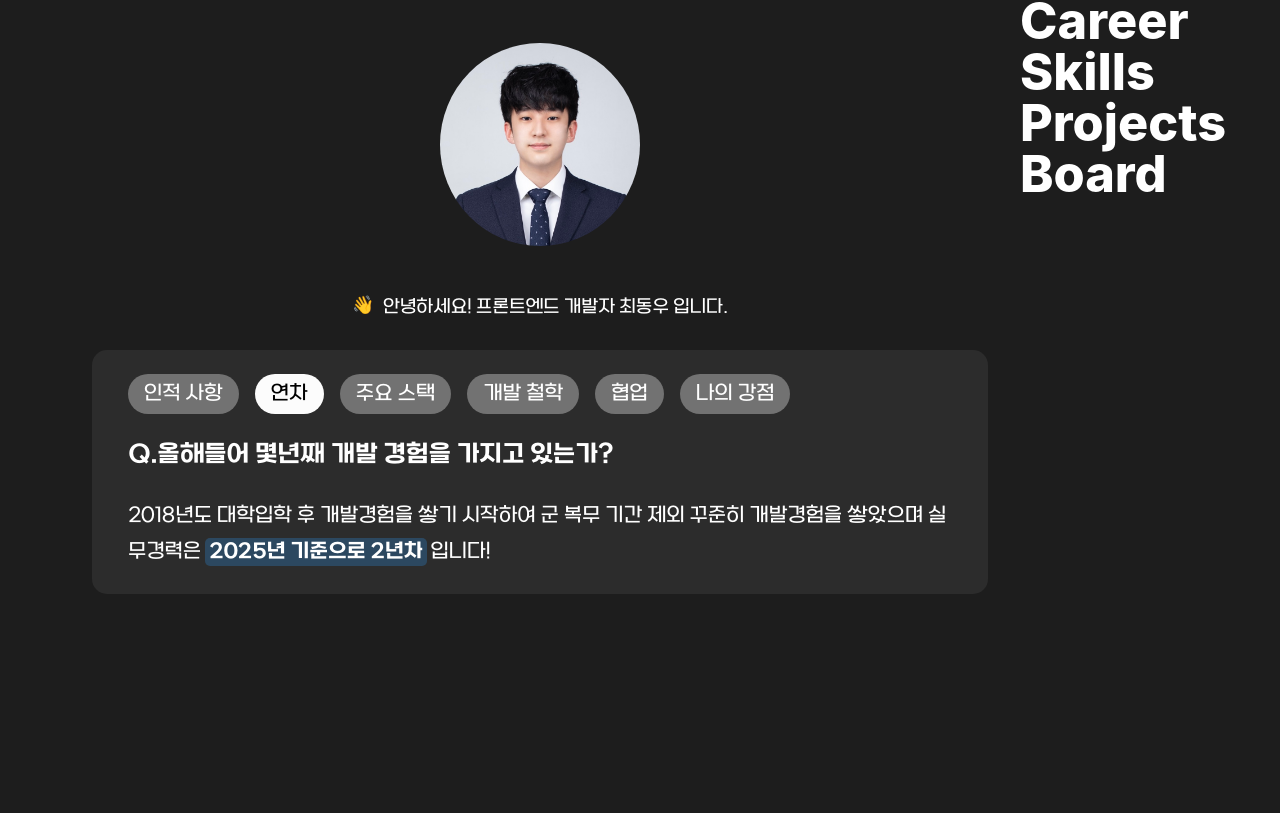
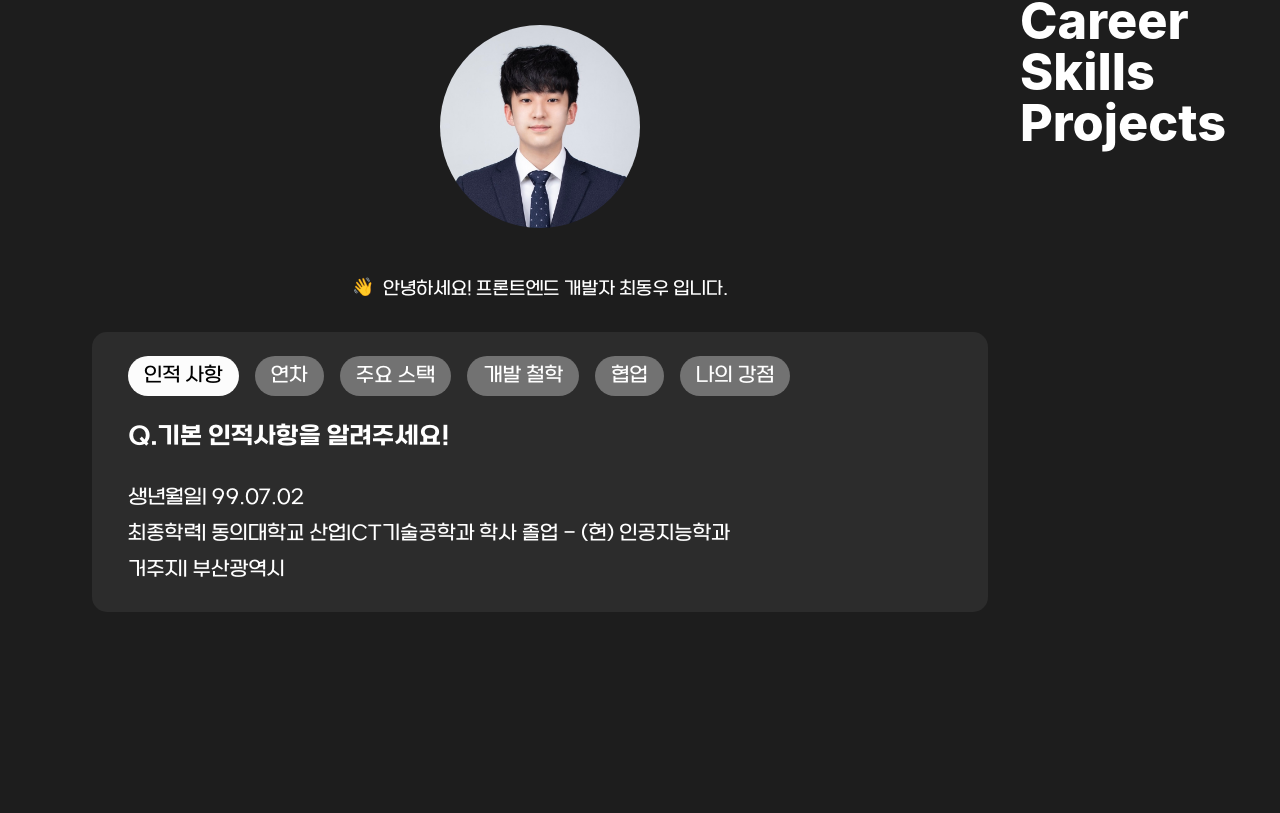
Before and after one commit to dongwoochoi/dw-pf, a React (Create React App) app in the folder pf/: page / in a window 1280 px wide. Shown: the part 1007-1820 px from the top of the page. Built offline with nearby package versions, Linux system fonts and the light colour scheme; no server answers.

Commit message:
Refactor: 보드 제거

```diff
--- a/pf/src/App.tsx
+++ b/pf/src/App.tsx
@@ -35,7 +35,7 @@ function App() {
           <Career />,
           <Skill />,
           <Projects />,
-          <Board />,
+          // <Board />,
         ]}
       />
 
--- a/pf/src/components/SideBar.tsx
+++ b/pf/src/components/SideBar.tsx
@@ -58,7 +58,7 @@ export default function SideBar() {
           Projects
         </p>
       </div>
-      <div
+      {/* <div
         css={{
           ...menuBorder(visibleSection?.board, sideBarFontSizeTransfer()),
         }}
@@ -69,7 +69,7 @@ export default function SideBar() {
         >
           Board
         </p>
-      </div>
+      </div> */}
     </div>
   );
 }
--- a/pf/src/hooks/useMeasurement.ts
+++ b/pf/src/hooks/useMeasurement.ts
@@ -517,7 +517,7 @@ export default function useMeasurement() {
   const swiperArrowSizeConverter = () => {
     if (isPc) {
       return {
-        height: "80px",
+        height: "60px",
         position: 120,
       };
     }
--- a/pf/src/pages/AboutMe/index.tsx
+++ b/pf/src/pages/AboutMe/index.tsx
@@ -26,7 +26,7 @@ export default function AboutMe() {
     };
   });
 
-  const [isSelected, setIsSelected] = useState<string>("연차");
+  const [isSelected, setIsSelected] = useState<string>("인적 사항");
   const { isMobile } = useResponsive();
   return (
     <div css={wrapper(isMobile)} ref={ref} id="aboutMe">
@@ -148,6 +148,9 @@ const keywordStyle = (
   background: isSelected ? "#FCFCFC" : "#727272",
   fontFamily: "agroL",
   fontSize: `${fontSize}px`,
+  display: "flex",
+  justifyContent: "center",
+  alignItems: "center",
   padding: isMobile ? "4px 8px" : padding,
   borderRadius: "20px",
   cursor: "pointer",
--- a/pf/src/pages/AboutMe/structure.tsx
+++ b/pf/src/pages/AboutMe/structure.tsx
@@ -19,12 +19,11 @@ export const ABOUTME_STRUCTURE = [
           wordBreak: "break-word" as const,
         }}
       >
-        <pre>
-          {`        생년월일|  99.07.02
-        최종학력|  동의대학교 산업ICT기술공학과 학사 졸업
-                  - (현) 인공지능학과
-        거주지|  부산광역시`}
-        </pre>
+        <p>생년월일| 99.07.02</p>
+        <p>
+          최종학력| 동의대학교 산업ICT기술공학과 학사 졸업 - (현) 인공지능학과
+        </p>
+        <p>거주지| 부산광역시</p>
       </p>
     ),
   },
@@ -43,7 +42,12 @@ export const ABOUTME_STRUCTURE = [
         <span css={highlight}>
           {currentYear}년 기준으로 {Number(currentYear) - 2023}년차
         </span>
-        입니다!
+        이며 2년간{" "}
+        <span css={highlight}>
+          프로젝트의 핵심기능을 담당하며 설계부터 구현까지 주도적으로 참여하며
+          리펙토링 및 재사용성 향상, 최적화 작업 경험
+        </span>
+        을 가지고 있습니다.
       </p>
     ),
   },
--- a/pf/src/pages/Projects/modules/modals/KristagModal.tsx
+++ b/pf/src/pages/Projects/modules/modals/KristagModal.tsx
@@ -14,7 +14,7 @@ export default function KristagModal() {
         {
           workCategory: "Atomic-Design-Pattern",
           workedContend: [
-            "4단계 Atomic-Design-Pattern 을 사용하여 폴더 구조화",
+            "3단계 Atomic-Design-Pattern 을 사용하여 폴더 구조화",
           ],
         },
         {
--- a/pf/src/pages/Skill/index.tsx
+++ b/pf/src/pages/Skill/index.tsx
@@ -53,6 +53,7 @@ const wrapper = (height: number, isMobile: boolean) => ({
   justifyContent: isMobile ? "center" : "space-around",
   alignItems: "center",
   minHeight: isMobile ? "50vh" : "80vh",
+  marginTop: isMobile ? "80px" : "",
 });
 
 const leftContent = (width: number) => ({
```
